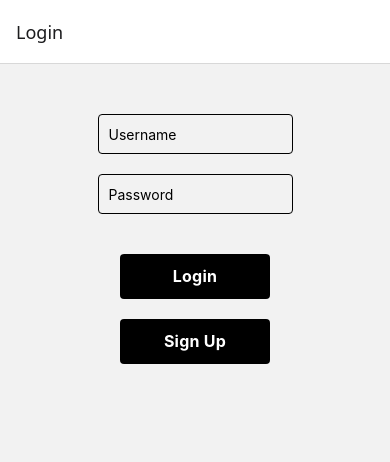
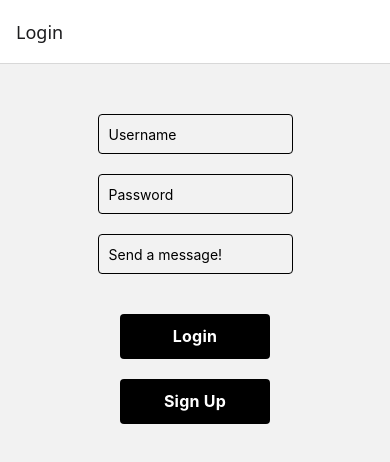
Before and after one commit to 40412/todo_app, a React Native app in the folder todo_app/: screen /Login in a window 390 px wide. Shown: the top 462 px of the page. Built offline with nearby package versions, Linux system fonts and the light colour scheme; no server answers.

Commit message:
added a message to pass with route params

```diff
--- a/todo_app/App.js
+++ b/todo_app/App.js
@@ -9,10 +9,11 @@ import { Todos } from "./screens/todos/todoScreen";
 const Stack = createNativeStackNavigator();
 const Tab = createBottomTabNavigator();
 
-const MainContent = () => {
+const MainContent = ({ route }) => {
+  const { message } = route.params || {};
   return (
     <Tab.Navigator>
-      <Tab.Screen name="Todos" component={Todos} />
+      <Tab.Screen name="Todos" component={Todos} initialParams={{ message }} />
       <Tab.Screen name="Profile" component={Profile} />
     </Tab.Navigator>
   );
--- a/todo_app/screens/login/login.js
+++ b/todo_app/screens/login/login.js
@@ -13,13 +13,14 @@ import { login } from "../../util/authentication";
 export const Login = ({ navigation }) => {
   const [text, onChangeText] = useState("");
   const [password, onChangePassword] = useState("");
+  const [message, setMessage] = useState("");
 
   const loginHandler = async () => {
     try {
       const response = await login(text, password);
-      navigation.replace("Main");
+      navigation.replace("Main", { message: message });
     } catch (error) {
-      Alert.alert("An error occurred!", JSON.stringify(error));
+      Alert.alert("An error occurred! Check your credentials");
     }
   };
 
@@ -40,6 +41,12 @@ export const Login = ({ navigation }) => {
         placeholder="Password"
         secureTextEntry={true}
         autoCapitalize="none"
+      />
+      <TextInput
+        style={styles.input}
+        onChangeText={setMessage}
+        value={message}
+        placeholder="Send a message!"
       />
       <View style={styles.buttonContainer}>
         <Pressable style={globalStyles.button} onPress={loginHandler}>
--- a/todo_app/screens/todos/todoScreen.js
+++ b/todo_app/screens/todos/todoScreen.js
@@ -1,11 +1,13 @@
 import { useState } from "react";
-import { StyleSheet, View } from "react-native";
+import { StyleSheet, Text, View } from "react-native";
 import { AddTask } from "./addTask";
 import { Tasks } from "./tasks";
 
-export const Todos = () => {
+export const Todos = ({ route }) => {
   const [tasks, setTasks] = useState([]);
   const [currentValue, setValue] = useState("");
+
+  const { message } = route.params;
 
   const addTask = (task) => {
     if (task) {
@@ -16,6 +18,7 @@ export const Todos = () => {
 
   return (
     <View style={styles.container}>
+      {message && <Text>{message}</Text>}
       <AddTask
         currentValue={currentValue}
         addTask={addTask}
```
